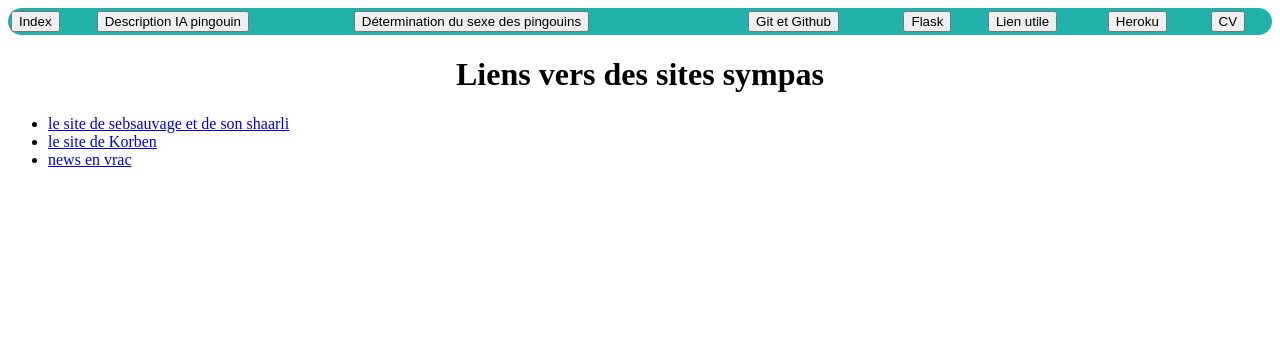
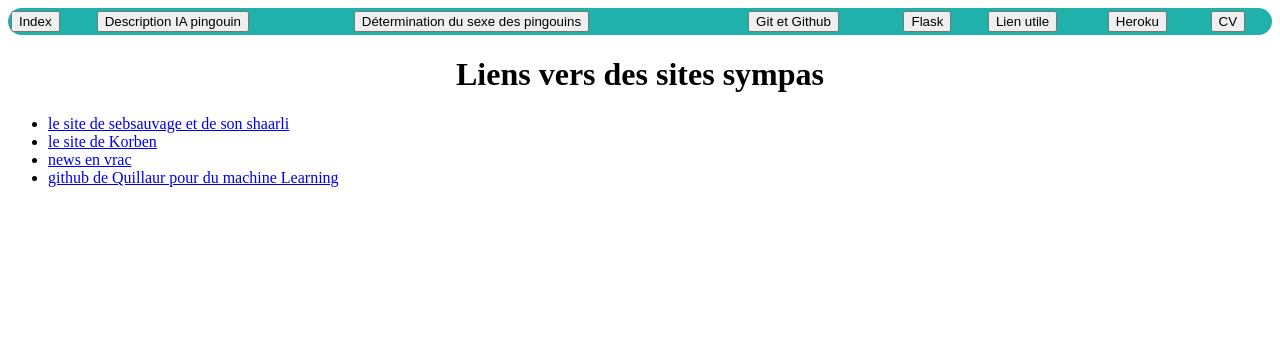
Before and after one commit to barrmath/web_pingouin, a Flask app: page /liens/ in a window 1280 px wide. Shown: the top 353 px of the page. Run offline with Flask 3, Linux system fonts and the light colour scheme.

Commit message:
rajour lien github Guillaur

```diff
--- a/pingouin_app/templates/liens_utile.html
+++ b/pingouin_app/templates/liens_utile.html
@@ -9,6 +9,7 @@
             <li><a href="www.sebsauvage.net">le site de sebsauvage et de son shaarli</a></li>
             <li><a href="https://korben.info/">le site de Korben</a></li>
             <li><a href="www.phoenixjp.net">news en vrac</a></li>
+            <li><a href="https://github.com/quillaur/data_learning/blob/main/data_science/machine_learning/supervised_learning/lstm-btc-studi.ipynb">github de Quillaur pour du machine Learning</a></li>
         </ul>
         <p>
     </body>
```
